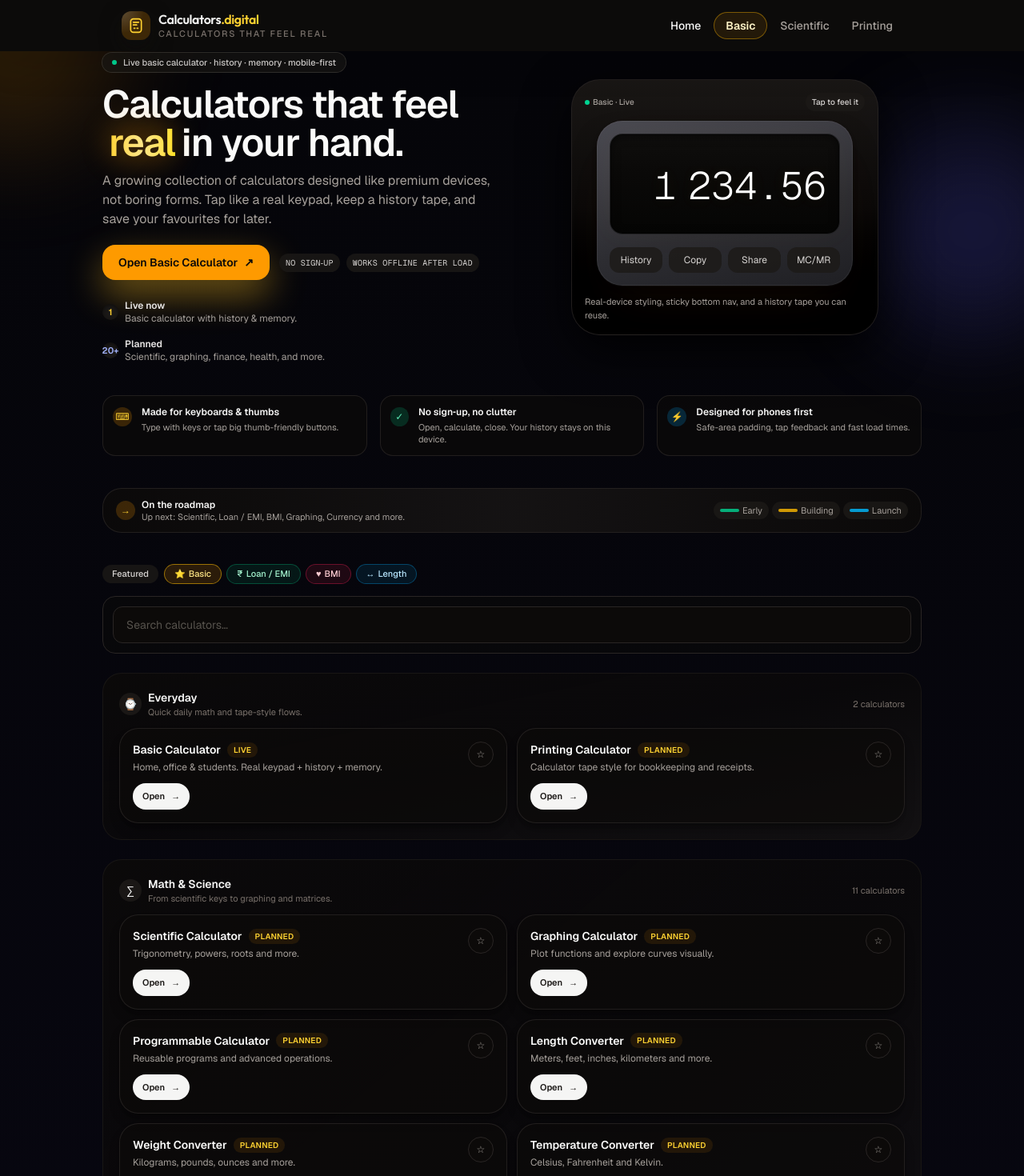
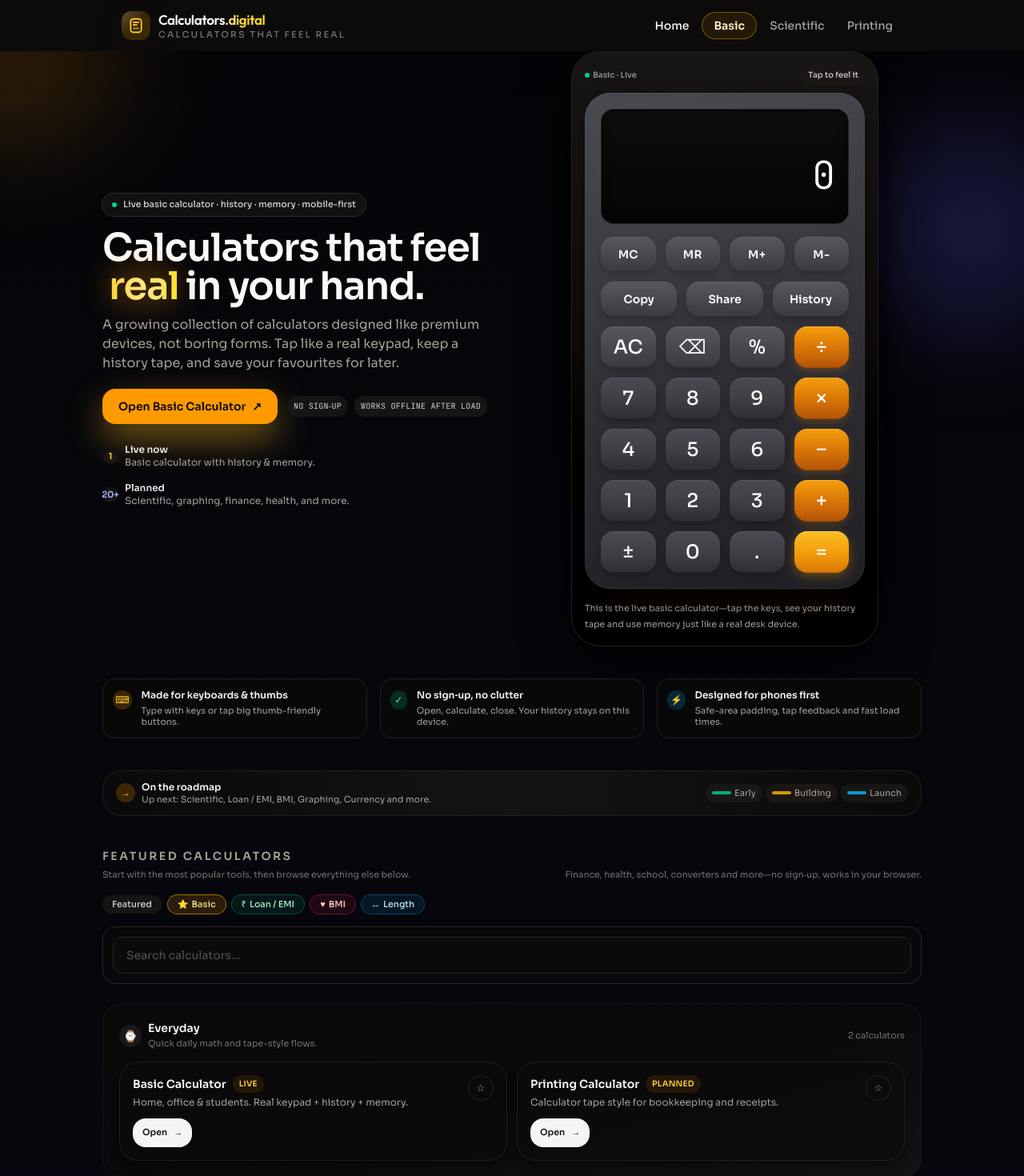
Before and after one commit to HelloMahiGoa/calculator, a Next.js app: page / in a window 1280 px wide. Shown: the top 1470 px of the page at 80% size. Built offline with nearby package versions, Linux system fonts and the light colour scheme.

Commit message:
Refactor layout and styles: replace fonts, add HeroPreviewCard, and enhance header animations

```diff
--- a/src/app/globals.css
+++ b/src/app/globals.css
@@ -16,19 +16,21 @@
 @theme inline {
   --color-background: var(--background);
   --color-foreground: var(--foreground);
-  --font-sans: var(--font-geist-sans);
-  --font-mono: var(--font-geist-mono);
+  --font-sans: var(--font-sora);
+  --font-mono: var(--font-jetbrains-mono);
   --font-outfit: var(--font-outfit);
 }
 
 .logo-text {
-  font-family: var(--font-outfit), var(--font-geist-sans), system-ui, sans-serif;
+  font-family: var(--font-outfit), var(--font-sora), system-ui, sans-serif;
 }
 
 body {
   background: var(--background);
   color: var(--foreground);
-  font-family: var(--font-geist-sans), system-ui, sans-serif;
+  font-family: var(--font-sora), system-ui, sans-serif;
+  font-size: 18px;
+  line-height: 1.8;
   -webkit-tap-highlight-color: transparent;
 }
 
--- a/src/app/layout.tsx
+++ b/src/app/layout.tsx
@@ -1,17 +1,20 @@
 import type { Metadata } from "next";
-import { Geist, Geist_Mono, Outfit } from "next/font/google";
+import { Sora, JetBrains_Mono, Outfit } from "next/font/google";
 import "./globals.css";
 import { Header } from "@/components/layout/Header";
 import { WebSiteJsonLd } from "@/components/seo/JsonLd";
 
-const geistSans = Geist({
-  variable: "--font-geist-sans",
+const sora = Sora({
+  variable: "--font-sora",
   subsets: ["latin"],
+  weight: ["400", "500", "600", "700"],
+  display: "swap",
 });
 
-const geistMono = Geist_Mono({
-  variable: "--font-geist-mono",
+const jetBrainsMono = JetBrains_Mono({
+  variable: "--font-jetbrains-mono",
   subsets: ["latin"],
+  display: "swap",
 });
 
 const outfit = Outfit({
@@ -38,7 +41,7 @@ export default function RootLayout({
 }: Readonly<{ children: React.ReactNode }>) {
   return (
     <html lang="en">
-      <body className={`${geistSans.variable} ${geistMono.variable} ${outfit.variable} min-h-screen antialiased`}>
+      <body className={`${sora.variable} ${jetBrainsMono.variable} ${outfit.variable} min-h-screen antialiased`}>
         <WebSiteJsonLd />
         <Header />
         {children}
--- a/src/app/page.tsx
+++ b/src/app/page.tsx
@@ -1,6 +1,7 @@
 import Link from "next/link";
 import type { Metadata } from "next";
 import { HubCards } from "@/components/layout/HubCards";
+import { HeroPreviewCard } from "@/components/layout/HeroPreviewCard";
 
 export const metadata: Metadata = {
   title: "Free Online Calculators | No Sign-Up | Works offline | No Ads",
@@ -165,36 +166,7 @@ export default function HomeHubPage() {
           </section>
 
           {/* Hero preview card */}
-          <section className="flex-1">
-            <div className="mx-auto max-w-sm rounded-[2.25rem] border border-stone-800/80 bg-gradient-to-b from-stone-900/90 via-stone-950 to-black/95 p-4 shadow-[0_20px_60px_rgba(0,0,0,0.8)] transition-transform duration-500 ease-out hover:-translate-y-1 hover:rotate-1">
-              <div className="mb-3 flex items-center justify-between text-[10px] font-medium text-stone-400">
-                <span className="inline-flex items-center gap-1">
-                  <span className="h-1.5 w-1.5 rounded-full bg-emerald-400" />
-                  Basic · Live
-                </span>
-                <span className="rounded-full bg-stone-900/80 px-2 py-1 text-[10px] text-stone-300">
-                  Tap to feel it
-                </span>
-              </div>
-              <div className="calculator-shell mx-auto w-full max-w-[320px] select-none rounded-[2rem] p-4">
-                <div className="calculator-screen mb-4 rounded-2xl border border-zinc-800/80 px-4 py-5">
-                  <p className="min-h-[1.25rem]" aria-hidden="true" />
-                  <p className="calculator-screen-text min-h-[3.5rem] truncate text-right font-mono text-4xl font-light tabular-nums text-white sm:min-h-[4rem] sm:text-5xl">
-                    1 234.56
-                  </p>
-                </div>
-                <div className="grid grid-cols-4 gap-2 text-xs text-stone-300">
-                  <span className="rounded-xl bg-stone-900/80 px-3 py-2 text-center">History</span>
-                  <span className="rounded-xl bg-stone-900/80 px-3 py-2 text-center">Copy</span>
-                  <span className="rounded-xl bg-stone-900/80 px-3 py-2 text-center">Share</span>
-                  <span className="rounded-xl bg-stone-900/80 px-3 py-2 text-center">MC/MR</span>
-                </div>
-              </div>
-              <p className="mt-3 text-[11px] text-stone-400">
-                Real-device styling, sticky bottom nav, and a history tape you can reuse.
-              </p>
-            </div>
-          </section>
+          <HeroPreviewCard />
         </div>
 
         <div className="relative mt-10 space-y-10">
@@ -260,18 +232,110 @@ export default function HomeHubPage() {
             </div>
           </section>
 
+          {/* Featured & all calculators */}
           <div className="relative">
+            <section className="mx-auto max-w-5xl">
+              <div className="mb-4 flex flex-col gap-2 sm:flex-row sm:items-end sm:justify-between">
+                <div>
+                  <h2 className="text-sm font-semibold uppercase tracking-[0.18em] text-stone-400">
+                    Featured calculators
+                  </h2>
+                  <p className="mt-1 text-[11px] text-stone-500">
+                    Start with the most popular tools, then browse everything else below.
+                  </p>
+                </div>
+                <p className="text-[11px] text-stone-500">
+                  Finance, health, school, converters and more—no sign‑up, works in your browser.
+                </p>
+              </div>
+            </section>
+
             <HubCards />
           </div>
 
-          {/* Simple footer / meta */}
+          {/* SEO helper text */}
+          <section className="mx-auto max-w-5xl space-y-3 rounded-3xl border border-stone-900/80 bg-stone-950/70 px-4 py-4 text-[11px] text-stone-400 sm:text-xs">
+            <h2 className="text-sm font-semibold tracking-tight text-stone-100">
+              What you can calculate with Calculators.digital
+            </h2>
+            <p>
+              Use these free online calculators for everyday math, finances, health, school and quick unit conversions.
+              Open the basic calculator for four‑function work with history and memory, or switch to specialised
+              calculators for loans, BMI, GPA, dates, percentages and more as they launch.
+            </p>
+            <p>
+              Every calculator is designed to feel like a real device, with big thumb‑friendly buttons, keyboard
+              shortcuts on desktop and clear results you can reuse. Your history stays on this device—there is no
+              account, no emails and no clutter.
+            </p>
+          </section>
+
+          {/* FAQ section */}
+          <section className="mx-auto max-w-5xl space-y-4 rounded-3xl border border-stone-900/80 bg-stone-950/70 px-4 py-4 text-[11px] text-stone-400 sm:text-xs">
+            <h2 className="text-sm font-semibold tracking-tight text-stone-100">
+              Frequently asked questions about these calculators
+            </h2>
+            <div className="space-y-3">
+              <div>
+                <p className="font-semibold text-stone-200">Are these calculators free to use?</p>
+                <p className="mt-1">
+                  Yes. All calculators on Calculators.digital are free to use in your browser, with no sign‑up or
+                  subscription required.
+                </p>
+              </div>
+              <div>
+                <p className="font-semibold text-stone-200">Do you store my calculations or personal data?</p>
+                <p className="mt-1">
+                  No. Calculation history is kept locally in your browser so you can reuse it later, but it is not sent
+                  to a server or tied to an account.
+                </p>
+              </div>
+              <div>
+                <p className="font-semibold text-stone-200">Can I use these calculators on my phone?</p>
+                <p className="mt-1">
+                  Yes. The layouts are designed for phones first, with safe‑area padding, large tap targets and offline
+                  support after the first load.
+                </p>
+              </div>
+              <div>
+                <p className="font-semibold text-stone-200">What kinds of calculators are planned?</p>
+                <p className="mt-1">
+                  Alongside the basic, scientific and printing calculators, the roadmap includes finance (loan / EMI,
+                  mortgage, discounts, tax), health (BMI, BMR, water), converters (length, area, currency) and student
+                  tools (GPA, grade needed and more).
+                </p>
+              </div>
+            </div>
+          </section>
+
+          {/* Expanded footer / internal links */}
           <footer className="mx-auto max-w-5xl border-t border-stone-900/80 pt-5 text-[11px] text-stone-500">
-            <div className="flex flex-wrap items-center justify-between gap-2">
-              <p>Calculators.digital · calculators that feel like real devices.</p>
+            <div className="flex flex-col gap-4 sm:flex-row sm:items-start sm:justify-between">
+              <div className="space-y-1">
+                <p className="font-medium text-stone-300">Calculators.digital</p>
+                <p>Calculators that feel like real devices, built for everyday use.</p>
+              </div>
+              <div className="grid gap-3 text-[11px] sm:grid-cols-3">
+                <div className="space-y-1">
+                  <p className="font-semibold text-stone-300">Everyday</p>
+                  <p>Basic, printing and tape‑style calculators for home and office.</p>
+                </div>
+                <div className="space-y-1">
+                  <p className="font-semibold text-stone-300">Finance & business</p>
+                  <p>Loan / EMI, mortgage payoff, discounts, tax / VAT and currency converters.</p>
+                </div>
+                <div className="space-y-1">
+                  <p className="font-semibold text-stone-300">Health & school</p>
+                  <p>BMI, BMR, water intake, GPA, grade needed and date / time helpers.</p>
+                </div>
+              </div>
+            </div>
+            <div className="mt-4 flex flex-wrap items-center justify-between gap-2 text-[10px] text-stone-600">
+              <p>© {new Date().getFullYear()} Calculators.digital</p>
               <div className="flex gap-3">
-                <span className="cursor-default text-stone-600">Roadmap</span>
-                <span className="cursor-default text-stone-600">Feedback</span>
-                <span className="cursor-default text-stone-600">About</span>
+                <span className="cursor-default">Roadmap</span>
+                <span className="cursor-default">Feedback</span>
+                <span className="cursor-default">About</span>
               </div>
             </div>
           </footer>
--- a/src/components/layout/Header.tsx
+++ b/src/components/layout/Header.tsx
@@ -21,14 +21,22 @@ const NAV_LINKS: NavItem[] = [
 
 function Logo() {
   return (
+    <motion.div
+      initial={{ opacity: 0, y: -6, scale: 0.96 }}
+      animate={{ opacity: 1, y: 0, scale: 1 }}
+      transition={{ duration: 0.35, ease: "easeOut" }}
+    >
       <Link
         href="/"
         className="group flex items-center gap-2.5 transition-opacity hover:opacity-90 active:opacity-80"
         aria-label="Calculators.digital – Home"
       >
-      <span
-        className="relative flex h-9 w-9 shrink-0 items-center justify-center overflow-hidden rounded-xl bg-amber-500/20 text-amber-300 shadow-[0_10px_26px_rgba(15,15,15,0.65)] transition-transform duration-200 group-hover:-translate-y-0.5 group-hover:rotate-2 group-active:scale-95"
+        <motion.span
+          className="relative flex h-9 w-9 shrink-0 items-center justify-center overflow-hidden rounded-xl bg-amber-500/20 text-amber-300 shadow-[0_10px_26px_rgba(15,15,15,0.65)]"
           aria-hidden
+          whileHover={{ rotate: 3, y: -1 }}
+          whileTap={{ scale: 0.95 }}
+          transition={{ type: "spring", stiffness: 260, damping: 20 }}
         >
           <span className="pointer-events-none absolute inset-0 bg-[radial-gradient(circle_at_0%_0%,rgba(255,255,255,0.25),transparent_55%)] opacity-70" />
           <svg
@@ -46,16 +54,20 @@ function Logo() {
             <path d="M8 7h8M8 11h5" />
             <path d="M9 16h1.5M13.5 16H15" />
           </svg>
+        </motion.span>
+        <div className="flex flex-col leading-tight">
+          <span className="logo-text text-[16px] font-semibold tracking-tight text-stone-50 sm:text-[17px]">
+            <span className="font-[var(--font-sora)]">Calculators</span>
+            <span className="bg-gradient-to-r from-amber-200 via-amber-300 to-yellow-300 bg-clip-text text-transparent">
+              .digital
             </span>
-      <div className="flex flex-col leading-tight">
-        <span className="logo-text text-[15px] font-semibold tracking-tight text-stone-100 sm:text-[16px]">
-          Calculators<span className="text-amber-300">.digital</span>
           </span>
-        <span className="mt-0.5 text-[11px] font-medium uppercase tracking-[0.16em] text-stone-500">
+          <span className="mt-0.5 text-[11px] font-medium uppercase tracking-[0.2em] text-stone-500">
             Calculators that feel real
           </span>
         </div>
       </Link>
+    </motion.div>
   );
 }
 
--- /dev/null
+++ b/src/components/layout/HeroPreviewCard.tsx
@@ -0,0 +1,38 @@
+"use client";
+
+import { motion } from "framer-motion";
+import { BasicCalculator } from "@/components/calculator/BasicCalculator";
+
+export function HeroPreviewCard() {
+  return (
+    <section className="flex-1">
+      <motion.div
+        className="mx-auto max-w-sm rounded-[2.25rem] border border-stone-800/80 bg-gradient-to-b from-stone-900/90 via-stone-950 to-black/95 p-4 shadow-[0_20px_60px_rgba(0,0,0,0.8)]"
+        initial={{ opacity: 0, y: 16, scale: 0.96 }}
+        animate={{ opacity: 1, y: 0, scale: 1 }}
+        transition={{ duration: 0.4, ease: "easeOut" }}
+      >
+        <div className="mb-3 flex items-center justify-between text-[10px] font-medium text-stone-400">
+          <span className="inline-flex items-center gap-1">
+            <span className="h-1.5 w-1.5 rounded-full bg-emerald-400" />
+            Basic · Live
+          </span>
+          <span className="rounded-full bg-stone-900/80 px-2 py-1 text-[10px] text-stone-300">
+            Tap to feel it
+          </span>
+        </div>
+        <motion.div
+          className="mx-auto w-full max-w-[min(100vw-2rem,380px)]"
+          animate={{ y: [0, -4, 0] }}
+          transition={{ duration: 4, ease: "easeInOut", repeat: Infinity }}
+        >
+          <BasicCalculator />
+        </motion.div>
+        <p className="mt-3 text-[11px] text-stone-400">
+          This is the live basic calculator—tap the keys, see your history tape and use memory just like a real desk
+          device.
+        </p>
+      </motion.div>
+    </section>
+  );
+}
```
Lines whose indentation alone changed are shown as unchanged.
